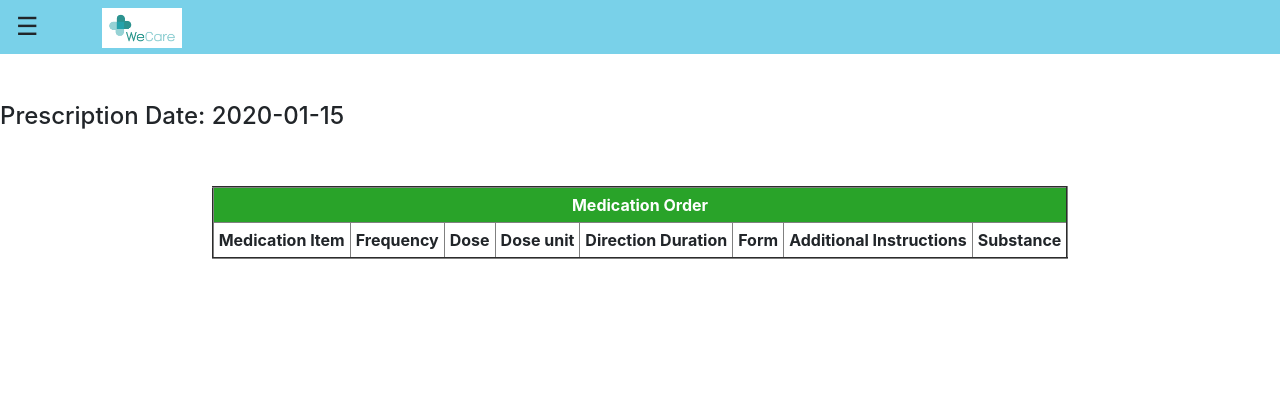
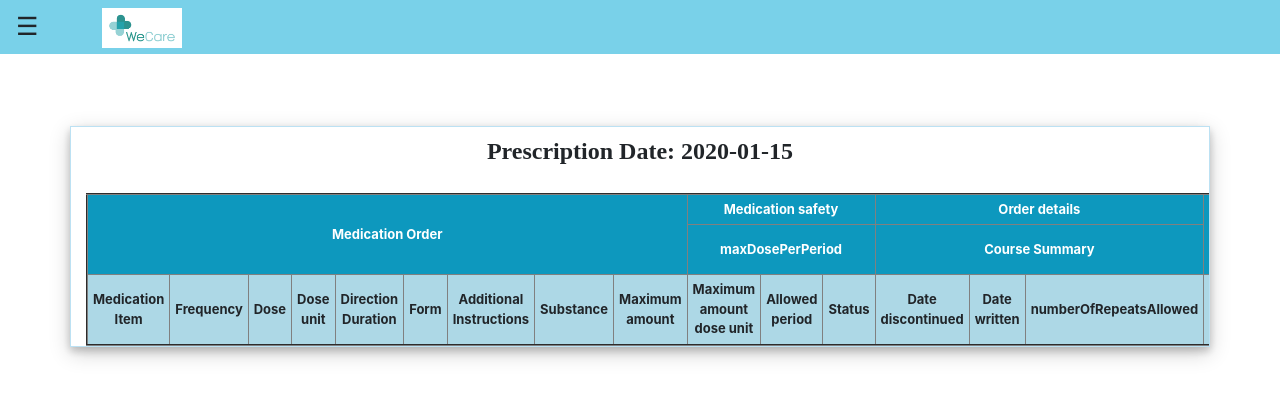
Before and after one commit to KABIR09/Open_HMS, a Django app: template templates/hospital/prescription_patient.html in a window 1280 px wide. Shown: the top 399 px of the page. Run offline with Django 3.2, Linux system fonts and the light colour scheme; data comes from the database, SQL or seed files in the repository; both versions use the stored data as it was after the commit; the template is opened without the code that fills it: values that come from a table or form of the project are taken from there, most other values are stand-ins (such as "Sample title", 1, 10 or a date in 2020); lists and menus that the app fills with data are empty; some libraries are stand-ins or nearby versions; grey boxes are pictures that could not be loaded.

Commit message:
Patients UI Changes

```diff
--- a/templates/hospital/prescription_patient.html
+++ b/templates/hospital/prescription_patient.html
@@ -1,28 +1,73 @@
 {% extends 'hospital/patient_base.html' %}
+{% block content %}
 {% load static %}
-{% block content %}
+<head>
+  <!-- <link href="//netdna.bootstrapcdn.com/bootstrap/3.0.0/css/bootstrap.min.css" rel="stylesheet" id="bootstrap-css">
+    <script src="//netdna.bootstrapcdn.com/bootstrap/3.0.0/js/bootstrap.min.js"></script>
+    <script src="//code.jquery.com/jquery-1.11.1.min.js"></script> -->
 <style>
-  .details:hover {background-color: #ffff33;}
-  th, td {
+
+  .details:hover {
+    background-color: lightcyan;
+
+  }
+  .details{
+    font-weight: 14px;
+    font-family: -apple-system, BlinkMacSystemFont,"Segoe UI",Roboto,"Helvetica Neue",Arial,"Noto Sans",sans-serif,"Apple Color Emoji","Segoe UI Emoji","Segoe UI Symbol","Noto Color Emoji";
+
+  }
+  .subheadings{
+    background-color: lightblue;
+    font-family: -apple-system, BlinkMacSystemFont,"Segoe UI",Roboto,"Helvetica Neue",Arial,"Noto Sans",sans-serif,"Apple Color Emoji","Segoe UI Emoji","Segoe UI Symbol","Noto Color Emoji";
+    font-weight: 1.25rem;
+  }
+  th,
+  td {
     padding: 5px;
   }
+
   .heading {
-    background-color: #29a329;
+    background-color: #0D98BE;
     color: white;
+    font-family: -apple-system, BlinkMacSystemFont,"Segoe UI",Roboto,"Helvetica Neue",Arial,"Noto Sans",sans-serif,"Apple Color Emoji","Segoe UI Emoji","Segoe UI Symbol","Noto Color Emoji";
+    font-weight: 1.25rem;
   }
+   .container{
+
+      padding-top: 10px;
+      overflow-y: scroll;
+      /* padding-left: 0px; */
+      /* overflow-x: scroll; */
+      box-shadow: 0 4px 8px 0 rgba(0, 0, 0, 0.2), 0 6px 20px 0 rgba(0, 0, 0, 0.19);
+      font-family: -apple-system, BlinkMacSystemFont,"Segoe UI",Roboto,"Helvetica Neue",Arial,"Noto Sans",sans-serif,"Apple Color Emoji","Segoe UI Emoji","Segoe UI Symbol","Noto Color Emoji";
+      font-size: small;
+      border:solid rgba(188, 225, 243, 0.993) 1px ;
+    }
+
 </style>
+</head>
+<br>
 
 {% for date in date_list %}
-  <h4>Prescription Date: {{date}}</h4>
-    <div>
+<div class="container">
+
+  <h4 style="font-family: 'Times New Roman', Times, serif; text-align: center; font-weight: bold;">Prescription Date: {{date}}</h4>
   <table border="2" align="center">
-        <br><br>
+    <br>
     <tr class="heading" align="center">
-          <th rowspan="1" colspan="8">Medication Order</th>
-
+      <th rowspan="2" colspan="9">Medication Order</th>
+      <th colspan="3">Medication safety</th>
+      <th colspan="3">Order details</th>
+      <th rowspan="2" colspan="2">Authorisation details</th>
+      <th colspan="5"> Dispense directions</th>
     </tr>
-
-        <tr align="center">
+    <tr class="heading" align="center">
+      <th colspan="3">maxDosePerPeriod</th>
+      <th colspan="3">Course Summary</th>
+      <th colspan="1">Dispense instruction</th>
+      <th colspan="4">Dispense Amount</th>
+    </tr>
+    <tr class="subheadings" align="center">
 
       <th>Medication Item</th>
       <th>Frequency</th>
@@ -32,7 +77,19 @@
       <th>Form</th>
       <th>Additional Instructions</th>
       <th>Substance</th>
-
+      <th>Maximum amount</th>
+      <th>Maximum amount dose unit</th>
+      <th>Allowed period</th>
+      <th>Status</th>
+      <th>Date discontinued</th>
+      <th>Date written</th>
+      <th>numberOfRepeatsAllowed</th>
+      <th>validityPeriod</th>
+      <th>Amount description</th>
+      <th>Dispense amount</th>
+      <th>Amount</th>
+      <th>Units</th>
+      <th>Duration of Supply</th>
     </tr>
     {% for m in pDD %}
     {% if m.date == date %}
@@ -46,7 +103,19 @@
       <td>{{m.form}}</td>
       <td>{{m.additionalInstruc}}</td>
       <td>{{m.substance}}</td>
-
+      <td>{{m.safetyAmount}}</td>
+      <td>{{m.safetyDoseUnit}}</td>
+      <td>{{m.safetyAllowedPer}}</td>
+      <td>{{m.orderStatus}}</td>
+      <td>{{m.orderDateDisc}}</td>
+      <td>{{m.orderDateWritten}}</td>
+      <td>{{m.authRepeat}}</td>
+      <td>{{m.authValPer}}</td>
+      <td>{{m.dispInstruc}}</td>
+      <td>{{m.dispDescrip}}</td>
+      <td>{{m.dispAmount}}</td>
+      <td>{{m.dispAmountUnits}}</td>
+      <td>{{m.dispDurution}}</td>
     </tr>
     {% endif %}
     {% endfor %}
@@ -56,5 +125,4 @@
 </div>
 <br><br><br>
 {% endfor %}
-<br><br><br><br><br>
 {% endblock content %}
```
Also changed, not shown: templates/hospital/summary_patient.html (+98 -29 lines), db.sqlite3. Lines whose indentation alone changed are shown as unchanged.
